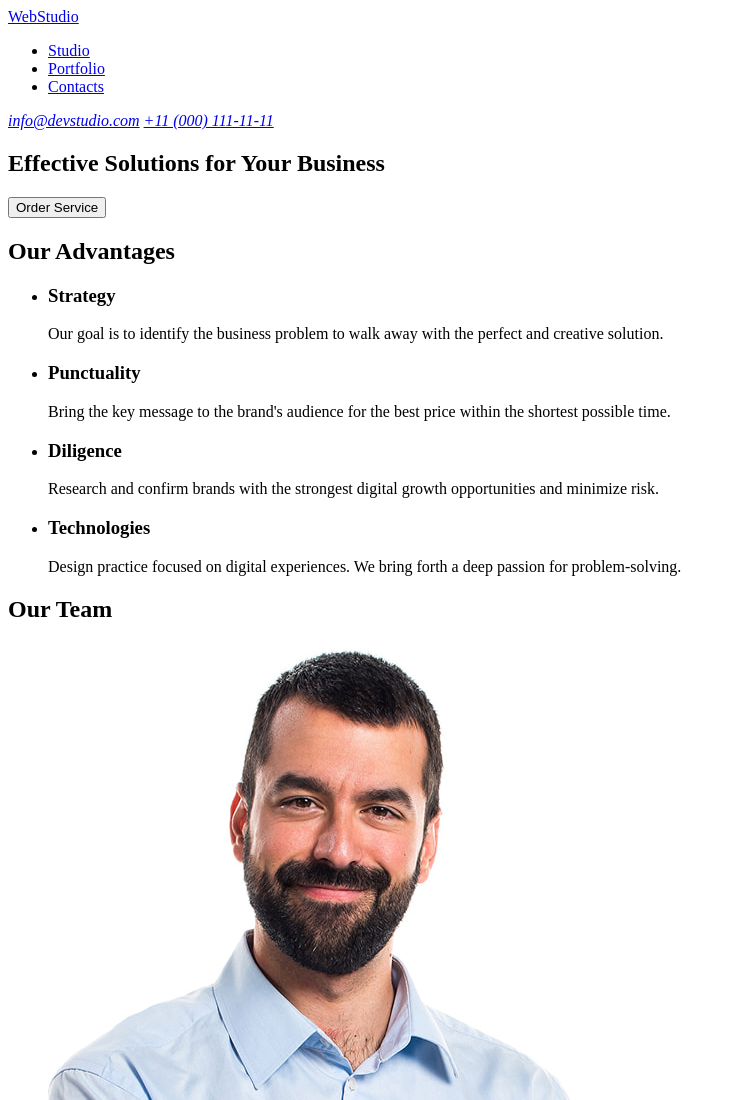
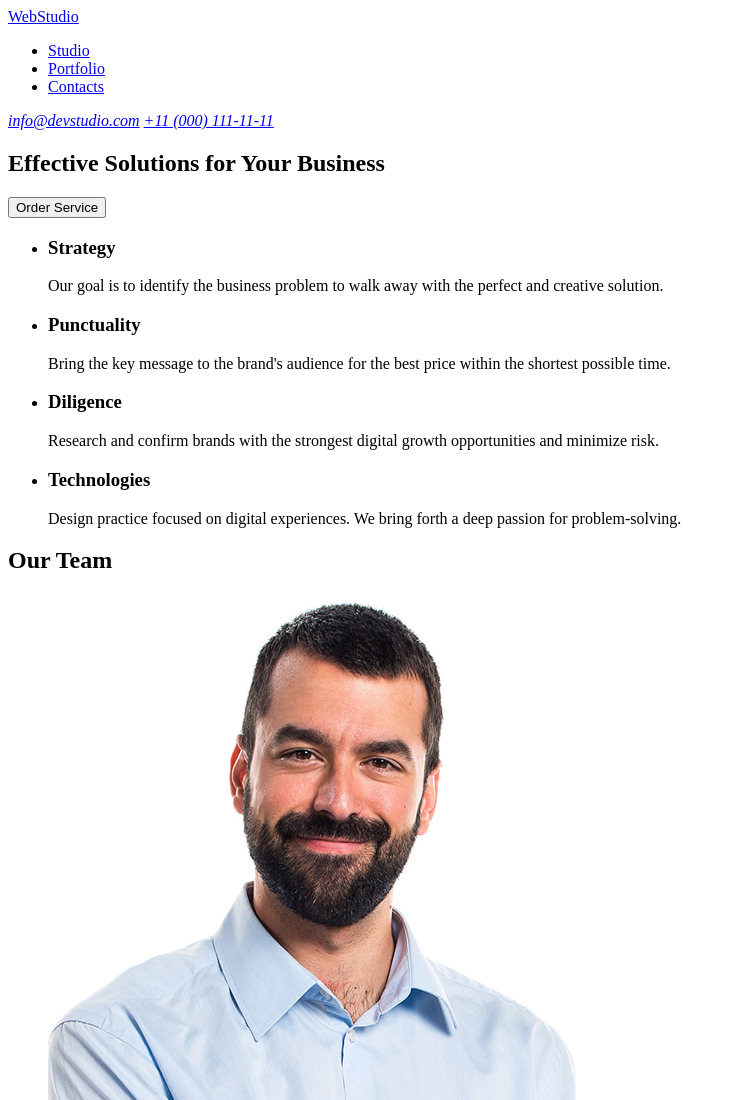
Before and after one commit to serhii-zaiachkivskyi/goit-markup-hw-01, a plain HTML site: page index.html in a window 1280 px wide. Shown: the top 1100 px of the page, without its empty margins (0-736 px from the left). Drawn offline with Linux system fonts and the light colour scheme.

Commit message:
index.html

```diff
--- a/index.html
+++ b/index.html
@@ -27,9 +27,8 @@
         <h1>Effective Solutions for Your Business</h1>
         <button type="button">Order Service</button>
       </section>
-      <!-- our advantages -->
       <section>
-        <h2>Our Advantages</h2>
+        <!-- <h2>Our Advantages</h2> -->
         <ul>
           <li>
             <h3>Strategy</h3>
```
